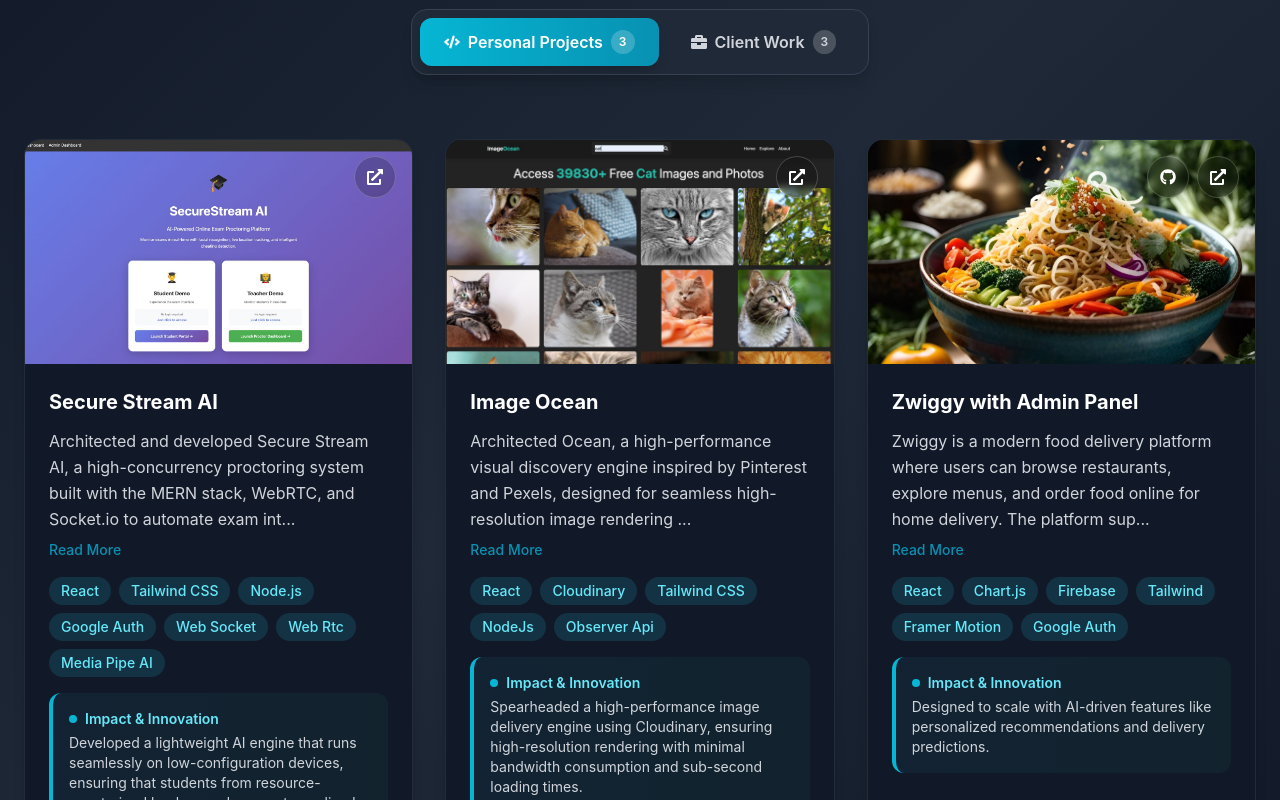
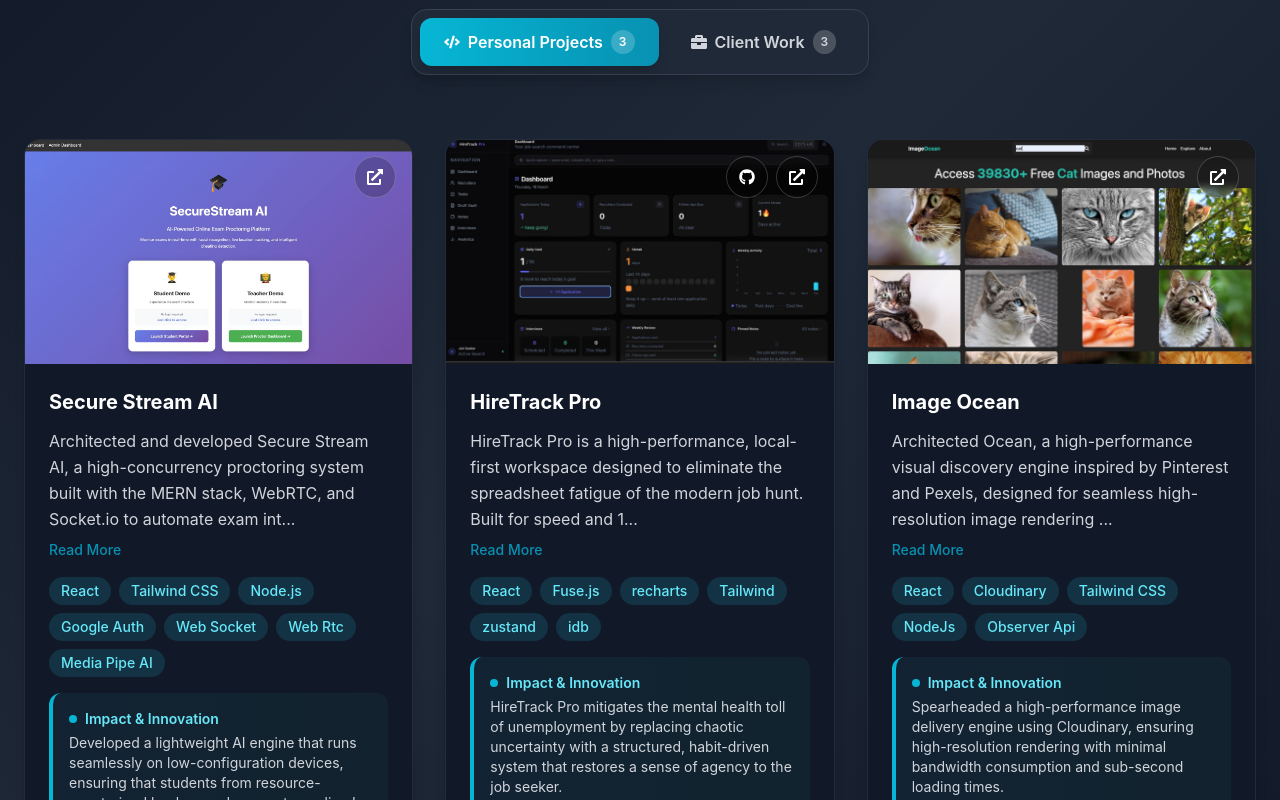
Before and after one commit to devadityajha/Portfolio, a React (Vite) app: page / in a window 1280 px wide. Shown: the part 1660-2460 px from the top of the page. Built offline with nearby package versions, Linux system fonts and the light colour scheme.

Commit message:
Added new project-Hiring-Pro

```diff
--- a/src/component/data/projects.js
+++ b/src/component/data/projects.js
@@ -20,6 +20,21 @@
       "Developed a lightweight AI engine that runs seamlessly on low-configuration devices, ensuring that students from resource-constrained backgrounds are not penalized by technical limitations.",
     image: "secureStreamAi.jpeg",
   },
+
+  {
+    id: 3,
+    title: "HireTrack Pro",
+    description:
+      "HireTrack Pro is a high-performance, local-first workspace designed to eliminate the spreadsheet fatigue of the modern job hunt. Built for speed and 100% data privacy, it transforms a chaotic search into a structured, data-driven pipeline—all within the browser.",
+    github: "https://github.com/devadityajha/Hiring-Dashboard-Pro",
+    live: "https://hiring-dashboard-pro.vercel.app/",
+    tech: ["React", "Fuse.js", "recharts", "Tailwind", "zustand", "idb"],
+    videoPreview: "https://your-video-url.com/preview2.mp4",
+    impact:
+      "HireTrack Pro mitigates the mental health toll of unemployment by replacing chaotic uncertainty with a structured, habit-driven system that restores a sense of agency to the job seeker.",
+    image: "hiringpro.jpeg",
+  },
+
   {
     id: 2,
     title: "Image Ocean",
@@ -33,26 +48,6 @@
       "Spearheaded a high-performance image delivery engine using Cloudinary, ensuring high-resolution rendering with minimal bandwidth consumption and sub-second loading times.",
     image: "imageOcean.jpeg",
   },
-  {
-    id: 3,
-    title: "Zwiggy with Admin Panel",
-    description:
-      "Zwiggy is a modern food delivery platform where users can browse restaurants, explore menus, and order food online for home delivery. The platform supports multiple restaurants, real-time cart management, and secure checkout. Admins and restaurant owners can manage food items, prices, and orders.",
-    github: "https://github.com/devadityajha/Zwiggy",
-    live: "https://zwiggy-devadityajha.vercel.app/",
-    tech: [
-      "React",
-      "Chart.js",
-      "Firebase",
-      "Tailwind",
-      "Framer Motion",
-      "Google Auth",
-    ],
-    videoPreview: "https://your-video-url.com/preview2.mp4",
-    impact:
-      "Designed to scale with AI-driven features like personalized recommendations and delivery predictions.",
-    image: "zwiggy.jpg",
-  },
 ];
 
 export default projects;
```
Also changed, not shown: public/hiringpro.jpeg (added).
